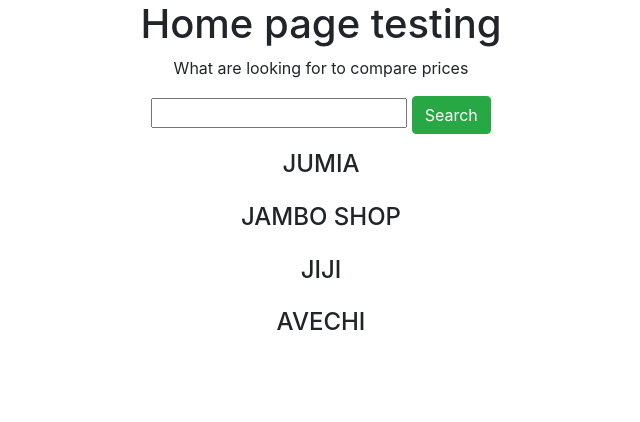
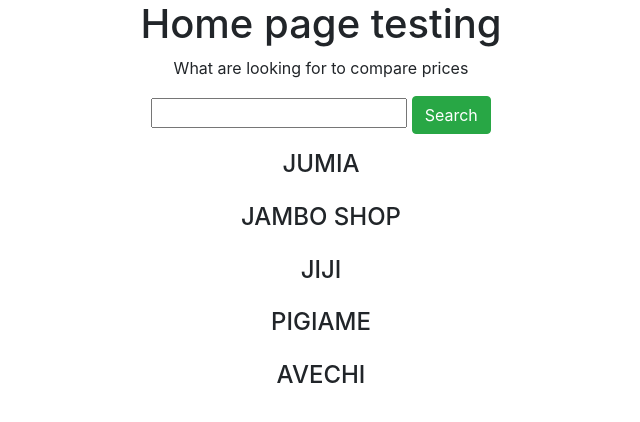
Before and after one commit to Madaraka02/webscrapping_multiple-websites, a Flask app: page / in a window 1280 px wide. Shown: the top 422 px of the page, without its empty margins (319-959 px from the left). Run offline with Flask 2, Linux system fonts and the light colour scheme; some libraries are stand-ins or nearby versions.

Commit message:
added new website link

```diff
--- a/web/app.py
+++ b/web/app.py
@@ -23,7 +23,8 @@
     "jiji":"https://jiji.co.ke/search?query={}",
     "jumia":"https://www.jumia.co.ke/catalog/?q={}",
     "jamboShop":"https://www.jamboshop.com/search?k={}",
-    "avechi":"https://avechi.co.ke/?s={}"
+    "avechi":"https://avechi.co.ke/?s={}",
+    "pigiame":"https://www.pigiame.co.ke/classifieds?q={}"
     }
 
     searches = list()
@@ -41,6 +42,16 @@
     avechi_title = list()
     avechi_image = list()
     avechi_link = list()
+
+    global pigiame_title
+    global pigiame_price
+    global pigiame_image
+    global pigiame_link
+
+    pigiame_title = list()
+    pigiame_image = list()
+    pigiame_link = list()
+    pigiame_price = list()
 
     global jambo_title
     global jambo_price
@@ -177,12 +188,32 @@
                     avechi_image.append(img['src'])
                     avechi_link.append(link['href'])
 
+        elif website == "pigiame":
+
+            page = requests.get(url)
+            soup = BeautifulSoup(page.content, "html.parser")
+            products = soup.find_all(class_="listing-card")
+
+            for product in products:
+
+                if product:
+
+                    title = product.find(class_='listing-card__header__title').get_text()
+                    price = product.find(class_='listing-card__price').get_text()
+                    link = product.find('a')
+                    img = product.find('img')
+
+                    pigiame_title.append(title)
+                    pigiame_image.append(img['src'])
+                    pigiame_link.append(link['href'])
+                    pigiame_price.append(price)
 
 
     return render_template("index.html", jambo=zip(jambo_title,jambo_price,jambo_image,jambo_link),
     jumia=zip(jumia_title,jumia_price,jumia_image,jumia_link),
     jiji=zip(jiji_title,jiji_price,jiji_image,jiji_link),
-    avechi=zip(avechi_title,avechi_image,avechi_link))
+    avechi=zip(avechi_title,avechi_image,avechi_link),
+    pigiame=zip(pigiame_title,pigiame_price,pigiame_image,pigiame_link))
 
 if __name__ == "__main__":
     app.run(debug=True)
--- a/web/templates/index.html
+++ b/web/templates/index.html
@@ -25,7 +25,7 @@
 
 {% for n,p,i,l in jumia %}
 <div class="col-md-3 mt-2 mb-2 shadow-lg">
-    <div class="card shadow-lg" style="height: 440.88px;">
+    <div class="card shadow-lg">
         <img class="card-img-top" src="{{i}}"  alt="image" height="208" width="253">
         <div class="card-body">
             <p class="card-text text-sm">{{ n }}</p>
@@ -83,6 +83,26 @@
 </div>
 </div>
 <div class="container mt-3 mb-2">
+    <h4 class="text-center mt-2 mb-2">PIGIAME</h4>
+    <div class="row">
+
+
+{% for n,p,i,l in pigiame %}
+<div class="col-md-3 mt-2 mb-2 shadow-lg">
+    <div class="card shadow-lg" style="height: 440.88px;">
+        <img class="card-img-top" src="{{i}}" alt="image" height="208" width="253">
+        <div class="card-body">
+            <p class="card-text text-sm">{{ n }}</p>
+            <p class="card-text">{{p}}</p>
+            <a href="{{l}}" class="btn btn-primary">View in Site</a>
+        </div>
+    </div>
+</div>
+
+{% endfor %}
+</div>
+</div>
+<div class="container mt-3 mb-2">
     <h4 class="text-center mt-2 mb-2">AVECHI</h4>
     <div class="row">
 
```
Also changed, not shown: 1 other file.
